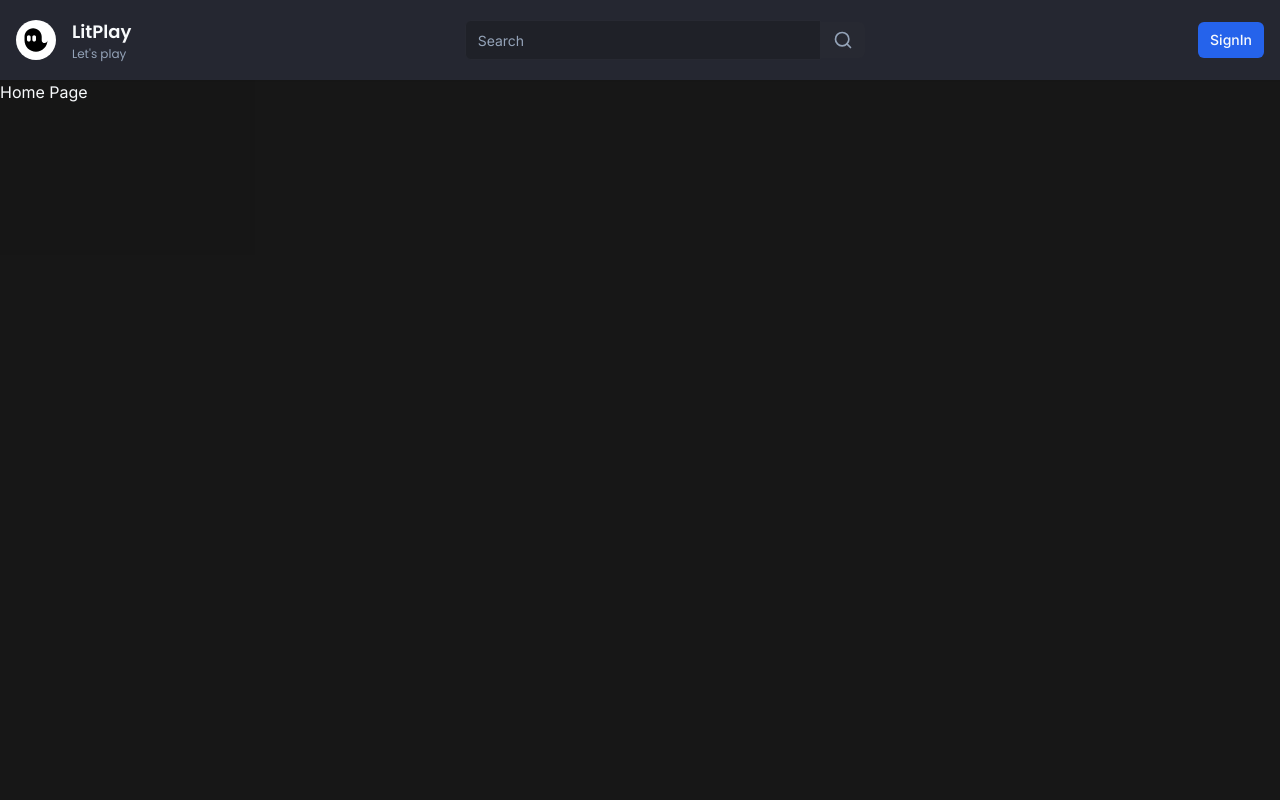
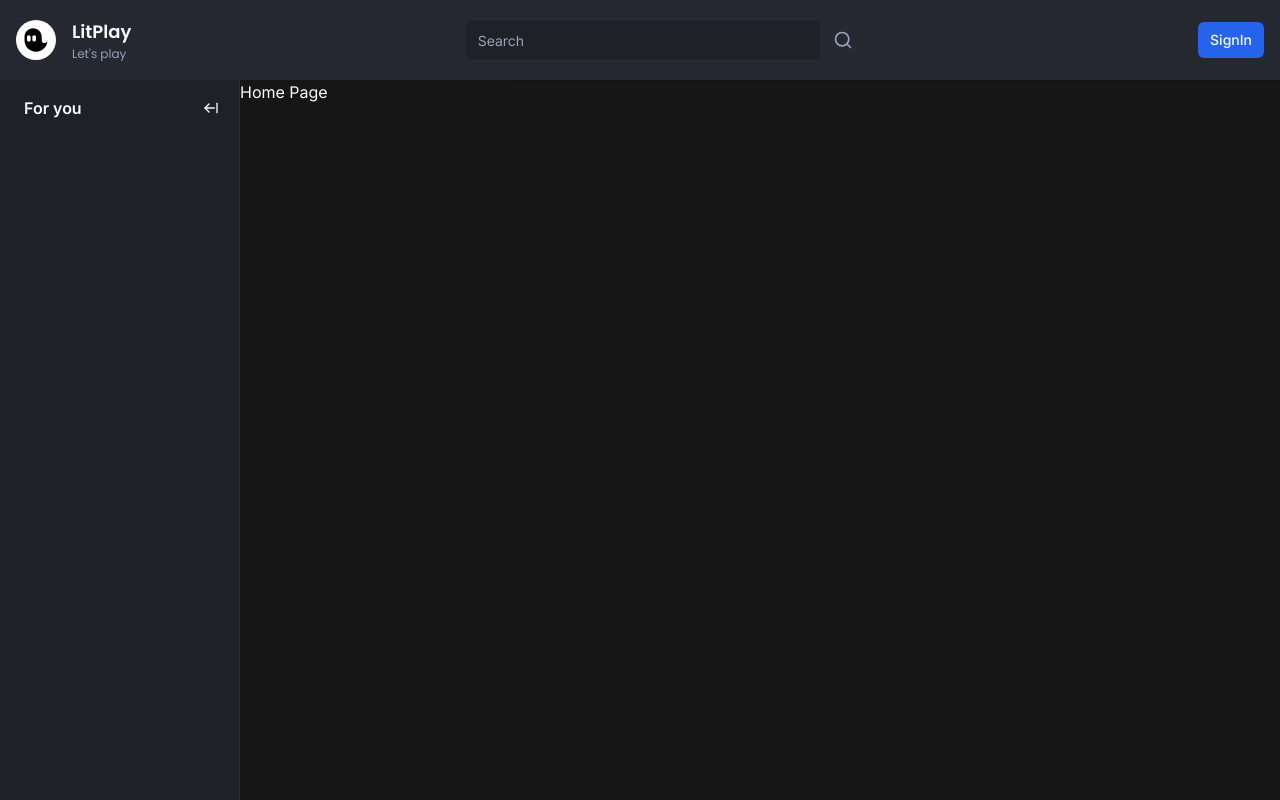
Before and after one commit to Youngwook-Jeon/stream-service, a Next.js app: page / in a window 1280 px wide. Built offline with nearby package versions, Linux system fonts and the light colour scheme; no server answers.

Commit message:
Add our sidebar

```diff
--- /dev/null
+++ b/app/(browse)/_components/container.tsx
@@ -0,0 +1,32 @@
+"use client";
+
+import { useEffect } from "react";
+import { useMediaQuery } from "usehooks-ts";
+
+import { cn } from "@/lib/utils";
+import { useSidebar } from "@/store/use-sidebar";
+
+interface ContainerProps {
+  children: React.ReactNode;
+}
+
+export default function Container({ children }: ContainerProps) {
+  const matches = useMediaQuery("(max-width: 1024px)");
+  const { collapsed, onCollapse, onExpand } = useSidebar((state) => state);
+
+  useEffect(() => {
+    if (matches) {
+      onCollapse();
+    } else {
+      onExpand();
+    }
+  }, [matches, onCollapse, onExpand]);
+
+  return (
+    <div
+      className={cn("flex-1", collapsed ? "ml-[70px]" : "ml-[70px] lg:ml-60")}
+    >
+      {children}
+    </div>
+  );
+}
--- /dev/null
+++ b/app/(browse)/_components/sidebar/index.tsx
@@ -0,0 +1,10 @@
+import Toggle from "./toggle";
+import Wrapper from "./wrapper";
+
+export default function Sidebar() {
+  return (
+    <Wrapper>
+      <Toggle />
+    </Wrapper>
+  );
+}
--- /dev/null
+++ b/app/(browse)/_components/sidebar/toggle.tsx
@@ -0,0 +1,40 @@
+"use client";
+
+import { ArrowLeftFromLine, ArrowRightFromLine } from "lucide-react";
+
+import { Hint } from "@/components/hint";
+import { Button } from "@/components/ui/button";
+import { useSidebar } from "@/store/use-sidebar";
+
+export default function Toggle() {
+  const { collapsed, onExpand, onCollapse } = useSidebar((state) => state);
+  const label = collapsed ? "Expand" : "Collapse";
+
+  return (
+    <>
+      {collapsed && (
+        <div className="hidden lg:flex w-full items-center justify-center pt-4 mb-4">
+          <Hint label={label} side="right" asChild>
+            <Button onClick={onExpand} variant="ghost" className="h-auto p-2">
+              <ArrowRightFromLine className="h-4 w-4" />
+            </Button>
+          </Hint>
+        </div>
+      )}
+      {!collapsed && (
+        <div className="p-3 pl-6 mb-2 flex items-center w-full">
+          <p className="font-semibold text-primary">For you</p>
+          <Hint label={label} side="right" asChild>
+            <Button
+              onClick={onCollapse}
+              className="h-auto p-2 ml-auto"
+              variant="ghost"
+            >
+              <ArrowLeftFromLine className="h-4 w-4" />
+            </Button>
+          </Hint>
+        </div>
+      )}
+    </>
+  );
+}
--- /dev/null
+++ b/app/(browse)/_components/sidebar/wrapper.tsx
@@ -0,0 +1,23 @@
+"use client";
+
+import { cn } from "@/lib/utils";
+
+import { useSidebar } from "@/store/use-sidebar";
+
+interface WrapperProps {
+  children: React.ReactNode;
+}
+
+export default function Wrapper({ children }: WrapperProps) {
+  const { collapsed } = useSidebar((state) => state);
+  return (
+    <aside
+      className={cn(
+        "fixed left-0 flex flex-col w-60 h-full bg-background border-r border-[#2D2E35] z-50",
+        collapsed && "w-[70px]"
+      )}
+    >
+      {children}
+    </aside>
+  );
+}
--- a/app/(browse)/layout.tsx
+++ b/app/(browse)/layout.tsx
@@ -1,14 +1,19 @@
+import Container from "./_components/container";
 import Navbar from "./_components/navbar";
+import Sidebar from "./_components/sidebar";
 
 export default function BrowseLayout({
   children,
 }: {
   children: React.ReactNode;
 }) {
-  return <>
-  <Navbar />
-    <div className="flex h-full pt-20">
-        {children}
-    </div>
-  </>
+  return (
+    <>
+      <Navbar />
+      <div className="flex h-full pt-20">
+        <Sidebar />
+        <Container>{children}</Container>
+      </div>
+    </>
+  );
 }
--- /dev/null
+++ b/components/hint.tsx
@@ -0,0 +1,31 @@
+import {
+  Tooltip,
+  TooltipContent,
+  TooltipProvider,
+  TooltipTrigger,
+} from "@/components/ui/tooltip";
+
+interface HintProps {
+  label: string;
+  children: React.ReactNode;
+  asChild?: boolean;
+  side?: "top" | "bottom" | "left" | "right";
+  align?: "start" | "center" | "end";
+}
+
+export const Hint = ({ label, children, asChild, side, align }: HintProps) => {
+  return (
+    <TooltipProvider>
+      <Tooltip delayDuration={0}>
+        <TooltipTrigger asChild={asChild}>{children}</TooltipTrigger>
+        <TooltipContent
+          className="text-black bg-white"
+          side={side}
+          align={align}
+        >
+          <p className="font-semibold">{label}</p>
+        </TooltipContent>
+      </Tooltip>
+    </TooltipProvider>
+  );
+};
--- /dev/null
+++ b/components/ui/tooltip.tsx
@@ -0,0 +1,30 @@
+"use client"
+
+import * as React from "react"
+import * as TooltipPrimitive from "@radix-ui/react-tooltip"
+
+import { cn } from "@/lib/utils"
+
+const TooltipProvider = TooltipPrimitive.Provider
+
+const Tooltip = TooltipPrimitive.Root
+
+const TooltipTrigger = TooltipPrimitive.Trigger
+
+const TooltipContent = React.forwardRef<
+  React.ElementRef<typeof TooltipPrimitive.Content>,
+  React.ComponentPropsWithoutRef<typeof TooltipPrimitive.Content>
+>(({ className, sideOffset = 4, ...props }, ref) => (
+  <TooltipPrimitive.Content
+    ref={ref}
+    sideOffset={sideOffset}
+    className={cn(
+      "z-50 overflow-hidden rounded-md border bg-popover px-3 py-1.5 text-sm text-popover-foreground shadow-md animate-in fade-in-0 zoom-in-95 data-[state=closed]:animate-out data-[state=closed]:fade-out-0 data-[state=closed]:zoom-out-95 data-[side=bottom]:slide-in-from-top-2 data-[side=left]:slide-in-from-right-2 data-[side=right]:slide-in-from-left-2 data-[side=top]:slide-in-from-bottom-2",
+      className
+    )}
+    {...props}
+  />
+))
+TooltipContent.displayName = TooltipPrimitive.Content.displayName
+
+export { Tooltip, TooltipTrigger, TooltipContent, TooltipProvider }
--- a/package.json
+++ b/package.json
@@ -13,6 +13,7 @@
     "@clerk/themes": "^1.7.11",
     "@prisma/client": "^5.12.0",
     "@radix-ui/react-slot": "^1.0.2",
+    "@radix-ui/react-tooltip": "^1.0.7",
     "class-variance-authority": "^0.7.0",
     "clsx": "^2.1.0",
     "lucide-react": "^0.363.0",
@@ -23,7 +24,9 @@
     "react-dom": "^18",
     "svix": "^1.21.0",
     "tailwind-merge": "^2.2.2",
-    "tailwindcss-animate": "^1.0.7"
+    "tailwindcss-animate": "^1.0.7",
+    "usehooks-ts": "^3.0.2",
+    "zustand": "^4.5.2"
   },
   "devDependencies": {
     "@types/node": "^20",
--- /dev/null
+++ b/store/use-sidebar.ts
@@ -0,0 +1,13 @@
+import { create } from "zustand";
+
+interface SidebarStore {
+  collapsed: boolean;
+  onExpand: () => void;
+  onCollapse: () => void;
+}
+
+export const useSidebar = create<SidebarStore>((set) => ({
+  collapsed: false,
+  onExpand: () => set(() => ({ collapsed: false })),
+  onCollapse: () => set(() => ({ collapsed: true })),
+}));
```
Also changed, not shown: 1 other file (tests, documents, lock files or other folders).
